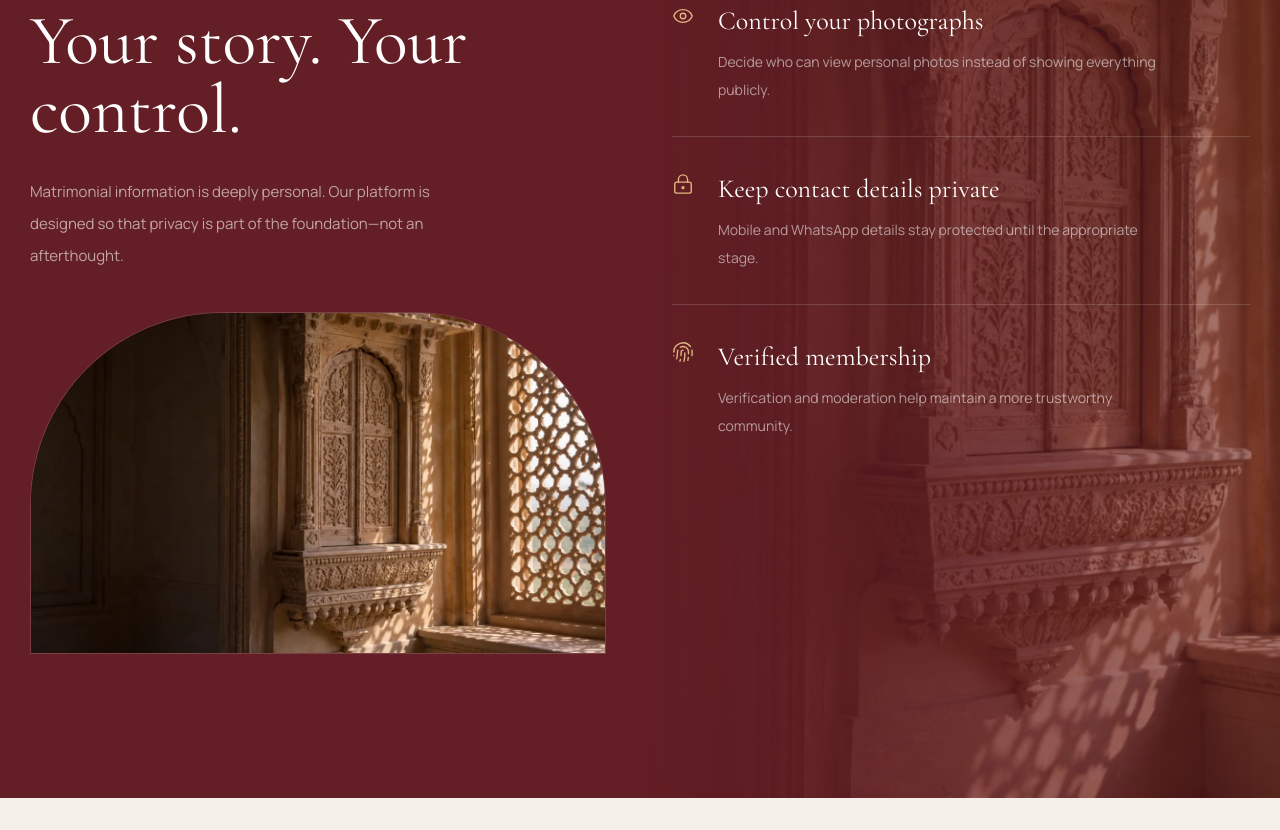
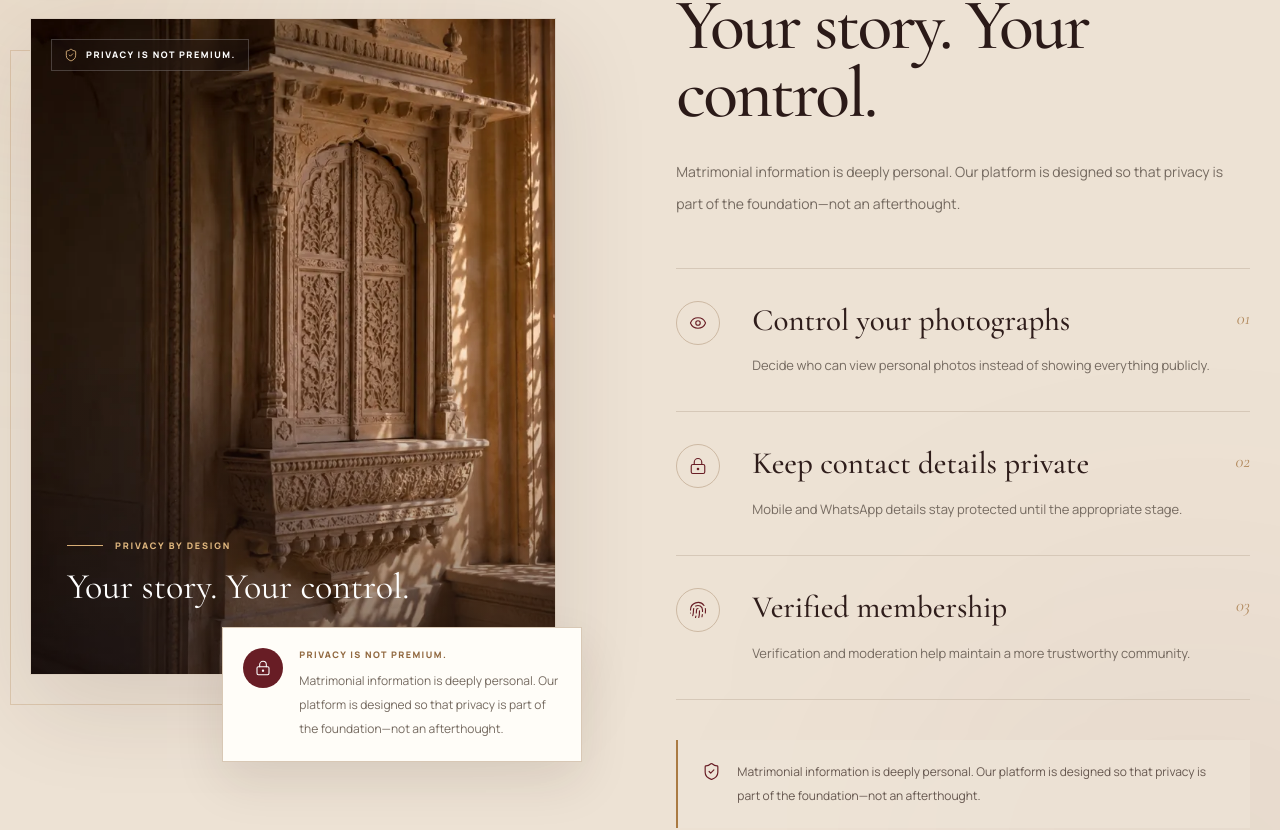
Before and after one commit to Dev0081118/Shaktriya-Samaj-Metromoney, a React (Vite) app: page / in a window 1280 px wide. Shown: the part 5150-5980 px from the top of the page. Built offline with nearby package versions, Linux system fonts and the light colour scheme; no server answers.

Commit message:
feat: enhance Privacy component with new layout, visuals, and additional privacy items

```diff
--- a/src/components/Privacy.jsx
+++ b/src/components/Privacy.jsx
@@ -1,56 +1,211 @@
-import { Eye, Fingerprint, LockKeyhole } from "lucide-react";
+import {
+  Eye,
+  Fingerprint,
+  LockKeyhole,
+  ShieldCheck
+} from "lucide-react";
+import { useRef } from "react";
 import { useTranslation } from "react-i18next";
-import { useRef } from "react";
+
 import { useGsapReveal } from "../motion/useGsapReveal";
 
 export default function Privacy() {
-  const root = useRef(null); useGsapReveal(root);
-  const { t } = useTranslation(), privacyItems = [
-    { icon: Eye, title: t('home.privacyItems.photosTitle'), body: t('home.privacyItems.photosBody') },
-    { icon: LockKeyhole, title: t('home.privacyItems.contactTitle'), body: t('home.privacyItems.contactBody') },
-    { icon: Fingerprint, title: t('home.privacyItems.verifiedTitle'), body: t('home.privacyItems.verifiedBody') }
+  const { t } = useTranslation();
+  const root = useRef(null);
+
+  useGsapReveal(root);
+
+  const privacyItems = [
+    {
+      icon: Eye,
+      title: t("home.privacyItems.photosTitle"),
+      body: t("home.privacyItems.photosBody"),
+      number: "01"
+    },
+    {
+      icon: LockKeyhole,
+      title: t("home.privacyItems.contactTitle"),
+      body: t("home.privacyItems.contactBody"),
+      number: "02"
+    },
+    {
+      icon: Fingerprint,
+      title: t("home.privacyItems.verifiedTitle"),
+      body: t("home.privacyItems.verifiedBody"),
+      number: "03"
+    }
   ];
+
   return (
-    <section ref={root} className="home-privacy privacy-cinematic bg-[#641e25] py-28 text-white lg:py-36">
-      <div className="page-container">
-        <div className="grid gap-16 lg:grid-cols-2">
-          <div data-reveal className="max-w-xl">
-            <p className="eyebrow text-[#d4a875]">{t('home.privacyEyebrow')}</p>
+    <section
+      ref={root}
+      className="relative overflow-hidden bg-[#EDE2D4] py-20 text-[#211715] sm:py-24 lg:py-32"
+    >
+      {/* subtle atmospheric shapes */}
+      <div
+        aria-hidden="true"
+        className="pointer-events-none absolute -left-52 top-[-140px] h-[520px] w-[520px] rounded-full bg-[#C49B70]/10 blur-[130px]"
+      />
 
-            <h2 className="mt-6 font-display text-[56px] leading-[0.98] sm:text-[70px]">
-              {t('home.privacyTitle')}
-            </h2>
+      <div
+        aria-hidden="true"
+        className="pointer-events-none absolute -right-44 bottom-[-180px] h-[520px] w-[520px] rounded-full bg-[#681D25]/5 blur-[140px]"
+      />
 
-            <p className="mt-8 max-w-md text-[15px] leading-8 text-white/60">
-              {t('home.privacyBody')}
+      <div className="page-container relative z-10">
+        <div className="grid gap-14 lg:grid-cols-[0.95fr_1.05fr] lg:items-center lg:gap-20 xl:gap-28">
+          {/* =========================================
+              LEFT — PRIVACY VISUAL
+          ========================================== */}
+
+          <div
+            data-reveal
+            className="relative mx-auto w-full max-w-[560px] lg:mx-0"
+          >
+            {/* architectural offset frame */}
+            <div
+              aria-hidden="true"
+              className="absolute -left-5 top-8 hidden h-[88%] w-full border border-[#AA7A42]/25 sm:block"
+            />
+
+            {/* main image */}
+            <div className="relative overflow-hidden border border-[#D9CCBD] bg-[#E9DFD3] shadow-[0_32px_90px_rgba(57,30,24,0.12)]">
+              <div className="relative aspect-[4/5] overflow-hidden">
+                <img
+                  src="/assets/public/privacy.webp"
+                  alt="A carved jharokha representing intentional, controlled visibility"
+                  loading="lazy"
+                  className="h-full w-full object-cover object-center transition-transform duration-[1400ms] ease-out hover:scale-[1.025]"
+                />
+
+                {/* soft neutral overlay */}
+                <div className="absolute inset-0 bg-gradient-to-t from-[#211715]/55 via-transparent to-transparent" />
+
+                {/* top label */}
+                <div className="absolute left-5 top-5 flex items-center gap-2 border border-white/20 bg-[#211715]/35 px-3 py-2 backdrop-blur-md">
+                  <ShieldCheck
+                    size={14}
+                    strokeWidth={1.5}
+                    className="text-[#E0B77F]"
+                  />
+
+                  <span className="text-[9px] font-extrabold uppercase tracking-[0.17em] text-white">
+                    {t("home.privacyEyebrow")}
+                  </span>
+                </div>
+
+                {/* bottom editorial message */}
+                <div className="absolute mb-8 inset-x-0 bottom-0 p-6 sm:p-8 lg:p-9">
+                  <div className="flex items-center gap-3">
+                    <span className="h-px w-9 bg-[#D8AE76]" />
+
+                    <span className="text-[9px] font-extrabold uppercase tracking-[0.2em] text-[#E0B77F]">
+                      Privacy by design
+                    </span>
+                  </div>
+
+                  <p className="mt-4 max-w-[390px] font-display text-[30px] leading-[1.05] text-white sm:text-[36px]">
+                    {t("home.privacyTitle")}
                   </p>
-            <div className="privacy-window mt-10 overflow-hidden rounded-t-[12rem] border border-white/15">
-              <img src="/assets/public/privacy.webp" alt="A carved jharokha representing intentional, controlled visibility" loading="lazy" className="h-[340px] w-full object-cover" />
+                </div>
               </div>
             </div>
 
+            {/* floating trust card */}
+            <div className="relative z-20 -mt-8 ml-auto mr-4 w-[calc(100%-2rem)] max-w-[360px] border border-[#D8C8B5] bg-[#FFFDF8] p-5 shadow-[0_20px_50px_rgba(50,28,22,0.1)] sm:-mt-12 sm:mr-[-26px]">
+              <div className="flex items-start gap-4">
+                <span className="flex h-10 w-10 shrink-0 items-center justify-center rounded-full bg-[#681D25] text-white">
+                  <LockKeyhole size={16} strokeWidth={1.6} />
+                </span>
+
                 <div>
-            {privacyItems.map(({ icon: Icon, title, body }) => (
-              <div
+                  <p className="text-[9px] font-extrabold uppercase tracking-[0.16em] text-[#91683F]">
+                    {t("home.privacyEyebrow")}
+                  </p>
+
+                  <p className="mt-2 text-[12px] leading-6 text-[#756A60]">
+                    {t("home.privacyBody")}
+                  </p>
+                </div>
+              </div>
+            </div>
+          </div>
+
+          {/* =========================================
+              RIGHT — PRIVACY CONTENT
+          ========================================== */}
+
+          <div className="lg:pl-2">
+            <div data-reveal className="max-w-[620px]">
+              <div className="flex items-center gap-4">
+                <span className="h-px w-10 bg-[#AA7A42]" />
+
+                <p className="text-[10px] font-extrabold uppercase tracking-[0.25em] text-[#91683F]">
+                  {t("home.privacyEyebrow")}
+                </p>
+              </div>
+
+              <h2 className="mt-6 max-w-[600px] font-display text-[52px] font-medium leading-[0.95] tracking-[-0.035em] text-[#2B1A18] sm:text-[64px] lg:text-[72px]">
+                {t("home.privacyTitle")}
+              </h2>
+
+              <p className="mt-7 max-w-[560px] text-[14px] leading-8 text-[#756A60]">
+                {t("home.privacyBody")}
+              </p>
+            </div>
+
+            {/* privacy principles */}
+            <div className="mt-12 border-t border-[#D6C8B8]">
+              {privacyItems.map(
+                ({ icon: Icon, title, body, number }, index) => (
+                  <article
                     key={title}
                     data-reveal
-                className="flex gap-6 border-t border-white/15 py-8"
+                    className="group grid grid-cols-[48px_1fr_auto] gap-4 border-b border-[#D6C8B8] py-7 sm:grid-cols-[56px_1fr_auto] sm:gap-5 sm:py-8"
                   >
+                    {/* icon */}
+                    <div className="flex h-11 w-11 items-center justify-center rounded-full border border-[#CDB9A3] text-[#681D25] transition duration-300 group-hover:border-[#681D25] group-hover:bg-[#681D25] group-hover:text-white">
                       <Icon
-                  size={22}
+                        size={18}
                         strokeWidth={1.5}
-                  className="mt-1 shrink-0 text-[#dfb782]"
                       />
+                    </div>
 
+                    {/* copy */}
                     <div>
-                  <h3 className="font-display text-[26px]">{title}</h3>
+                      <h3 className="font-display text-[27px] font-medium leading-tight text-[#2F1D1B] sm:text-[31px]">
+                        {title}
+                      </h3>
 
-                  <p className="mt-2 max-w-md text-sm leading-7 text-white/55">
+                      <p className="mt-3 max-w-[470px] text-[13px] leading-7 text-[#756A60]">
                         {body}
                       </p>
                     </div>
+
+                    {/* number */}
+                    <span className="pt-1 font-display text-[18px] italic text-[#B28A5E]">
+                      {number}
+                    </span>
+                  </article>
+                )
+              )}
             </div>
-            ))}
+
+            {/* final reassurance strip */}
+            <div
+              data-reveal
+              className="mt-10 flex items-start gap-4 border-l-2 border-[#AA7A42] bg-[#EEE4D8]/70 px-5 py-5 sm:px-6"
+            >
+              <ShieldCheck
+                size={19}
+                strokeWidth={1.5}
+                className="mt-0.5 shrink-0 text-[#681D25]"
+              />
+
+              <p className="max-w-[520px] text-[12px] leading-6 text-[#66574F]">
+                {t("home.privacyBody")}
+              </p>
+            </div>
           </div>
         </div>
       </div>
```
Lines whose indentation alone changed are shown as unchanged.
